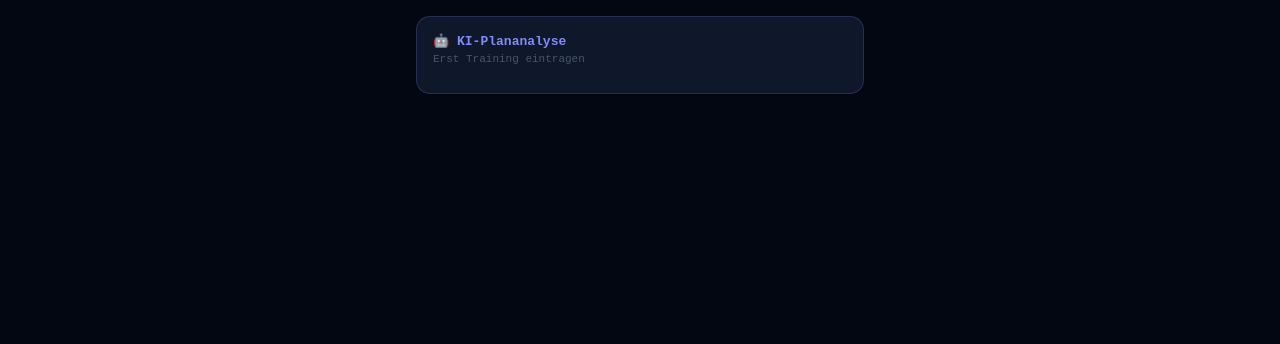
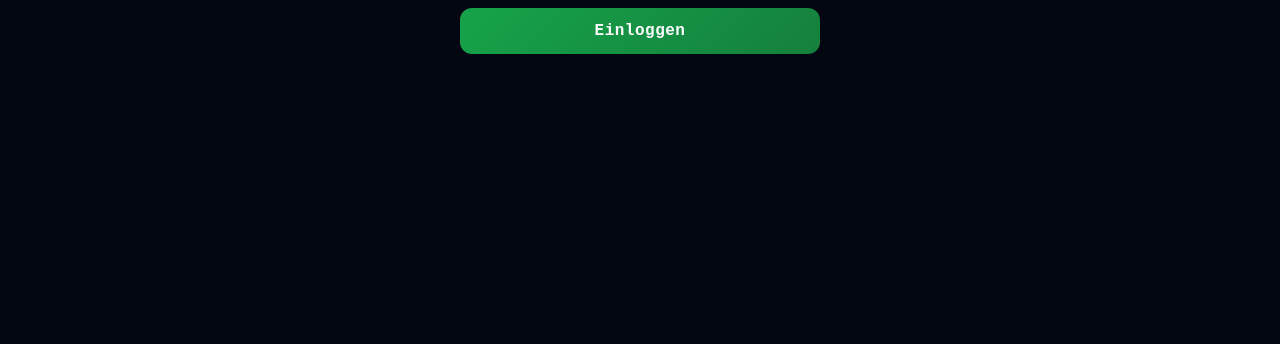
Before and after one commit to philztz/trainingscoach, a plain HTML site: page index.html in a window 1280 px wide. Shown: the part 456-800 px from the top of the page. Drawn offline with Linux system fonts and the light colour scheme.

Commit message:
Add files via upload

```diff
--- a/index.html
+++ b/index.html
@@ -140,7 +140,7 @@
 </head>
 <body>
 
-<div id="login-screen">
+<div id="login-screen" class="show">
   <div class="login-box">
     <div class="login-logo">🚴</div>
     <div class="login-title">Trainingscoach</div>
```
